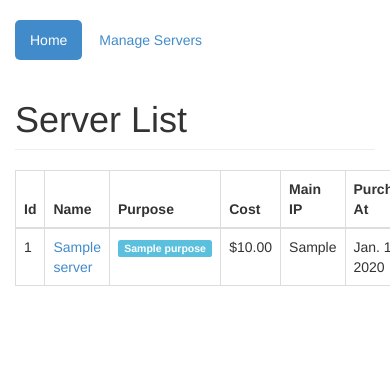
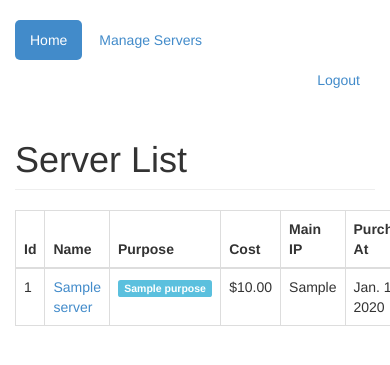
Before and after one commit to n-st/Server_Listing, a Django app: page / in a window 390 px wide; the page is wider, and only the part inside the window is pictured. Shown: the top 365 px of that part. Run offline with Django 3.2, Linux system fonts and the light colour scheme; a user stored in the database is signed in; tables that the repository leaves empty hold one stand-in row (values such as "Sample post"); some libraries are stand-ins or nearby versions.

Commit message:
Added logout field

```diff
--- a/active_servers/settings.py
+++ b/active_servers/settings.py
@@ -106,6 +106,8 @@ MIDDLEWARE_CLASSES = (
     # 'django.middleware.clickjacking.XFrameOptionsMiddleware',
 )
 
+LOGIN_REDIRECT_URL = '/'
+
 ROOT_URLCONF = 'active_servers.urls'
 
 # Python dotted path to the WSGI application used by Django's runserver.
--- a/quick_auth/urls.py
+++ b/quick_auth/urls.py
@@ -1,6 +1,11 @@
 from django.conf.urls import patterns, include, url
+from django.core.urlresolvers import reverse_lazy
 
 
 urlpatterns = patterns('',
-    url(r'^login/$', 'django.contrib.auth.views.login', {"template_name": 'quick_auth/login.html'}, name='login'),
+    url(r'^login/$', 'django.contrib.auth.views.login', {
+        "template_name": 'quick_auth/login.html',
+
+    }, name='login'),
+    url(r'^logout/$', 'django.contrib.auth.views.logout_then_login', name='logout')
 )
--- a/templates/base.html
+++ b/templates/base.html
@@ -8,10 +8,21 @@
 </head>
 <body>
   <div class="container">
-    <ul class="nav nav-pills" style="margin-top: 20px;">
-      <li class="active"><a href="{% url 'servers.views.server_list' %}">Home</a></li>
-      <li><a href="{% url 'admin:index' %}">Manage Servers</a></li>
-    </ul>
+    <div class="row" style="margin-top: 20px;">
+      <div class="col-md-6">
+        <ul class="nav nav-pills">
+          <li class="active"><a href="{% url 'servers.views.server_list' %}">Home</a></li>
+          <li><a href="{% url 'admin:index' %}">Manage Servers</a></li>
+        </ul>
+      </div>
+      <div class="col-md-6">
+        {% if user.is_authenticated %}
+          <ul class="nav nav-pills pull-right">
+            <li><a href="{% url 'quick_auth:logout' %}">Logout</a></li>
+          </ul>
+        {% endif %}
+      </div>
+    </div>
     <h1 class="page-header">{% block page_title %}{% endblock %}</h1>
     {% block content %}{% endblock %}
   </div>
```
